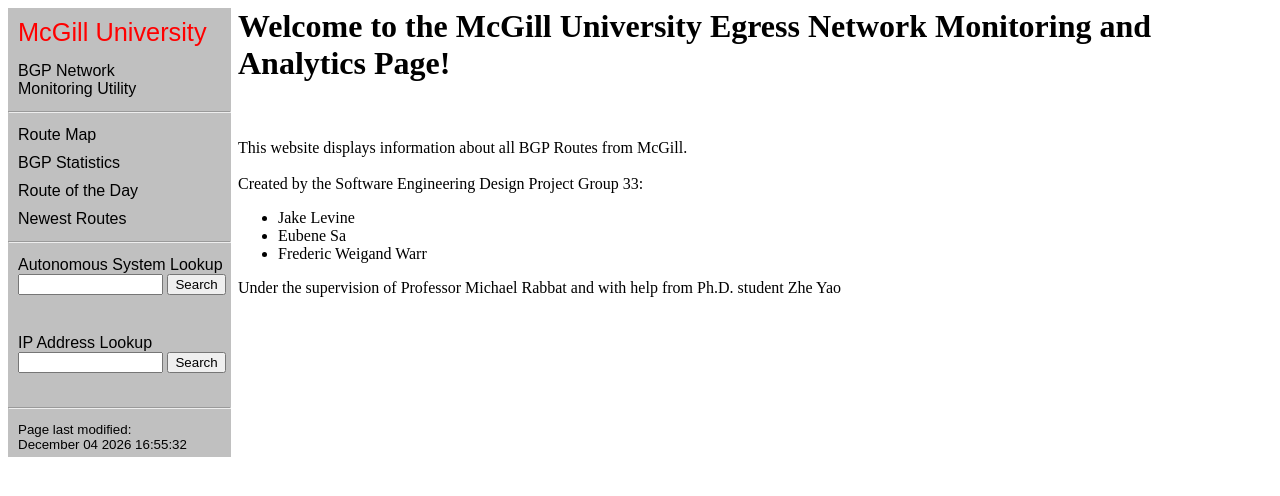
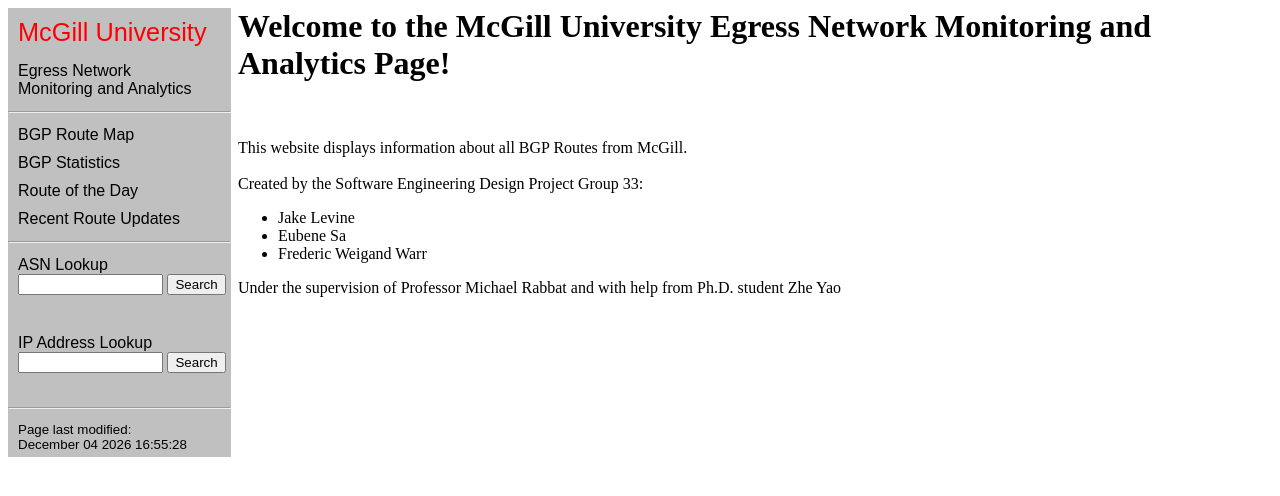
Before and after one commit to jgl2832/EgressNetwork, a PHP site: page /index.php in a window 1280 px wide. Shown: the top 496 px of the page. Run offline with PHP 8.4, Linux system fonts and the light colour scheme.

Commit message:
minor nav pane changes

```diff
--- a/nav.php
+++ b/nav.php
@@ -64,20 +64,20 @@ function verifyASN(asn){
 <div id="nav">
 
 	<div id="mcgill"> McGill University </div>
-	<a href="index.php">BGP Network <br />Monitoring Utility</a>
+	<a href="index.php">Egress Network<br />Monitoring and Analytics</a>
 
 	<hr>
 
-	<a href="map.php">Route Map</a>
+	<a href="map.php">BGP Route Map</a>
 	<a href="bgp.php">BGP Statistics</a>
 	<a href="route.php">Route of the Day</a>
-	<a href="updates.php">Newest Routes</a>
+	<a href="updates.php">Recent Route Updates</a>
 
 	<hr>
 
 	<div id="input">
 		<form name="as_input" onsubmit="return verifyASN(as.value);" action="asPage.php" method="get">
-			Autonomous System Lookup <br />
+			ASN Lookup <br />
 			<input type="text" name="as" size=15/>
 			<input type="submit" value="Search"/>
 			<div id="validASN" style="color:red"><br /></div>
```
